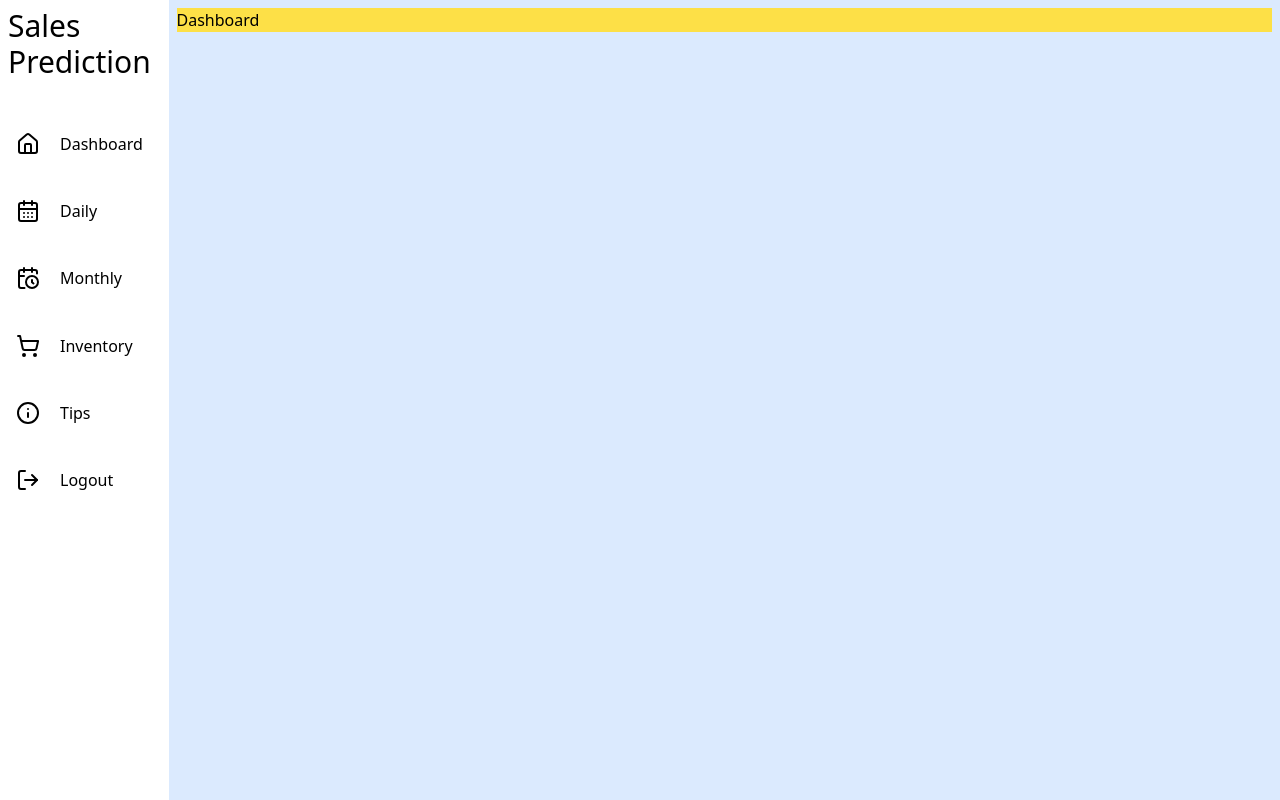
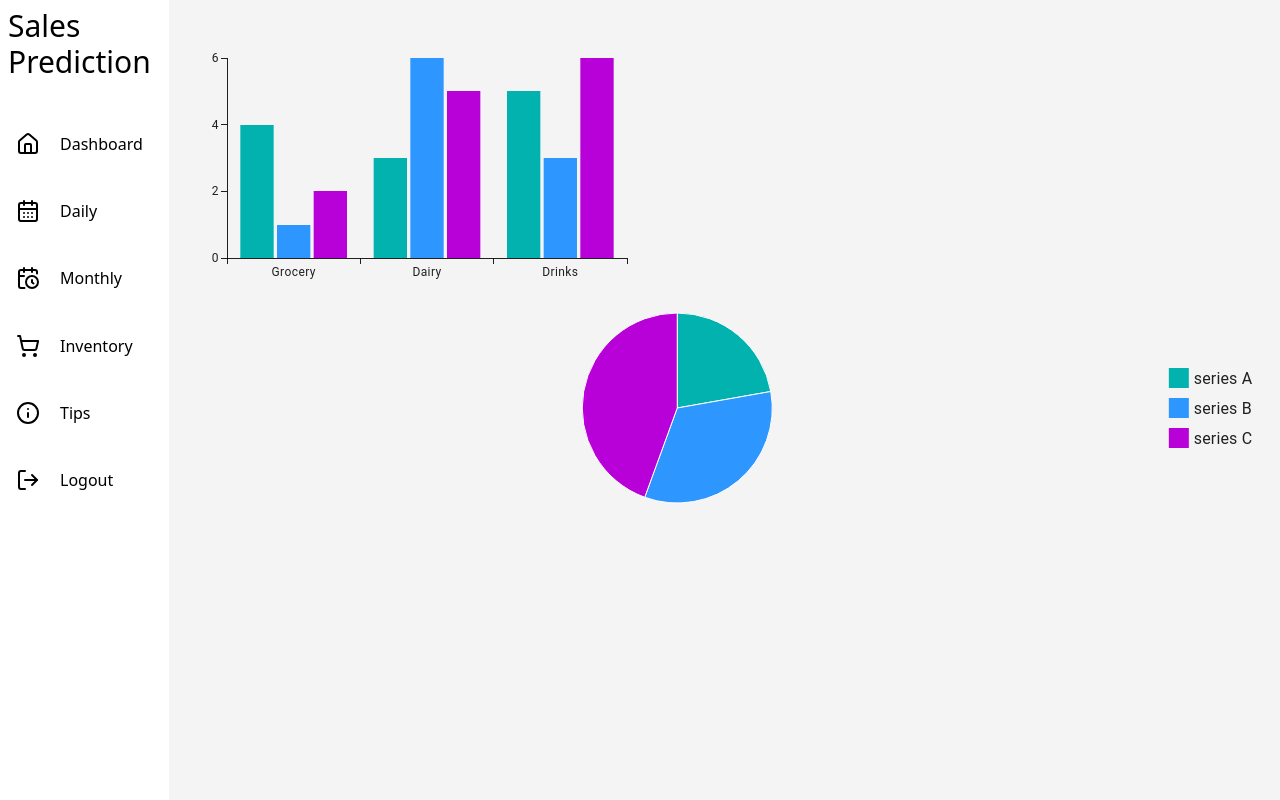
Before and after one commit to adityach0uhan/college-minip-dashboard, a Next.js app: page /dashboard in a window 1280 px wide. Built offline with nearby package versions, Linux system fonts and the light colour scheme.

Commit message:
Added Demo charts

```diff
--- a/package.json
+++ b/package.json
@@ -12,6 +12,7 @@
     "@emotion/react": "^11.11.4",
     "@emotion/styled": "^11.11.5",
     "@mui/material": "^5.15.20",
+    "@mui/x-charts": "^7.7.0",
     "clsx": "^2.1.1",
     "framer-motion": "^11.2.10",
     "lucide-react": "^0.395.0",
--- a/src/app/dashboard/page.jsx
+++ b/src/app/dashboard/page.jsx
@@ -1,9 +1,33 @@
+"use client"
 import React from 'react'
+import { BarChart } from '@mui/x-charts/BarChart';
+import { PieChart } from "@mui/x-charts/PieChart";
+const page = () => {const data = [
+  { id: 0, value: 10, label: "series A" },
+  { id: 1, value: 15, label: "series B" },
+  { id: 2, value: 20, label: "series C" },
+];
 
-const page = () => {
   return (
-    <div className='w-full h-full bg-yellow-300'>Dashboard</div>
-  )
+    <div className="w-full h-full ">
+      <BarChart
+        xAxis={[{ scaleType: "band", data: ["Grocery", "Dairy", "Drinks"] }]}
+        series={[{ data: [4, 3, 5] }, { data: [1, 6, 3] }, { data: [2, 5, 6] }]}
+        width={500}
+        height={300}
+      />
+      <PieChart
+        series={[
+          {
+            data,
+            highlightScope: { faded: "global", highlighted: "item" },
+            faded: { innerRadius: 30, additionalRadius: -30, color: "gray" },
+          },
+        ]}
+        height={200}
+      />
+    </div>
+  );
 }
 
 export default page
--- a/src/app/layout.js
+++ b/src/app/layout.js
@@ -4,7 +4,7 @@ import Sidebar from "../components/global/Sidebar";
 export default function RootLayout({ children }) {
   return (
     <html lang="en">
-      <body className="max-w-screen max-h-screen overflow-hidden bg-blue-100">
+      <body className="max-w-screen max-h-screen overflow-hidden bg-zinc-100">
         <div className="md:hidden w-screen h-screen px-6 flex justify-center items-center text-lg">Use Laptop/Destop or Enable Desktop Mode in your browser </div>
         <div className=" hidden md:flex w-full h-full ">
           <Sidebar />
```
Also changed, not shown: 1 other file (tests, documents, lock files or other folders).
